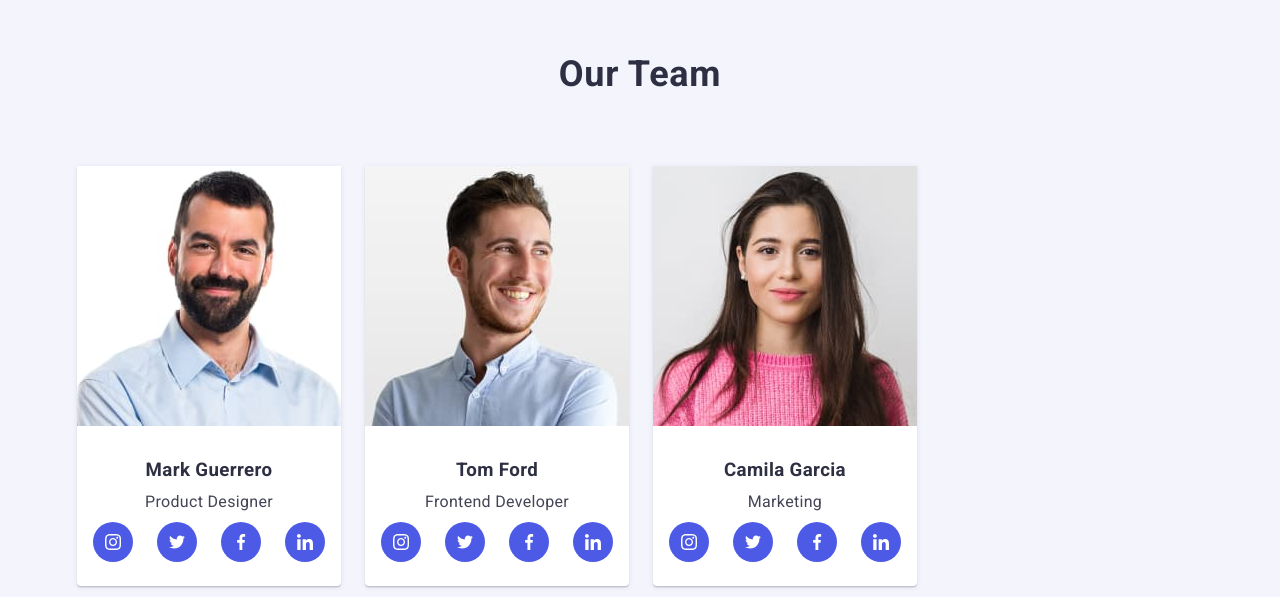
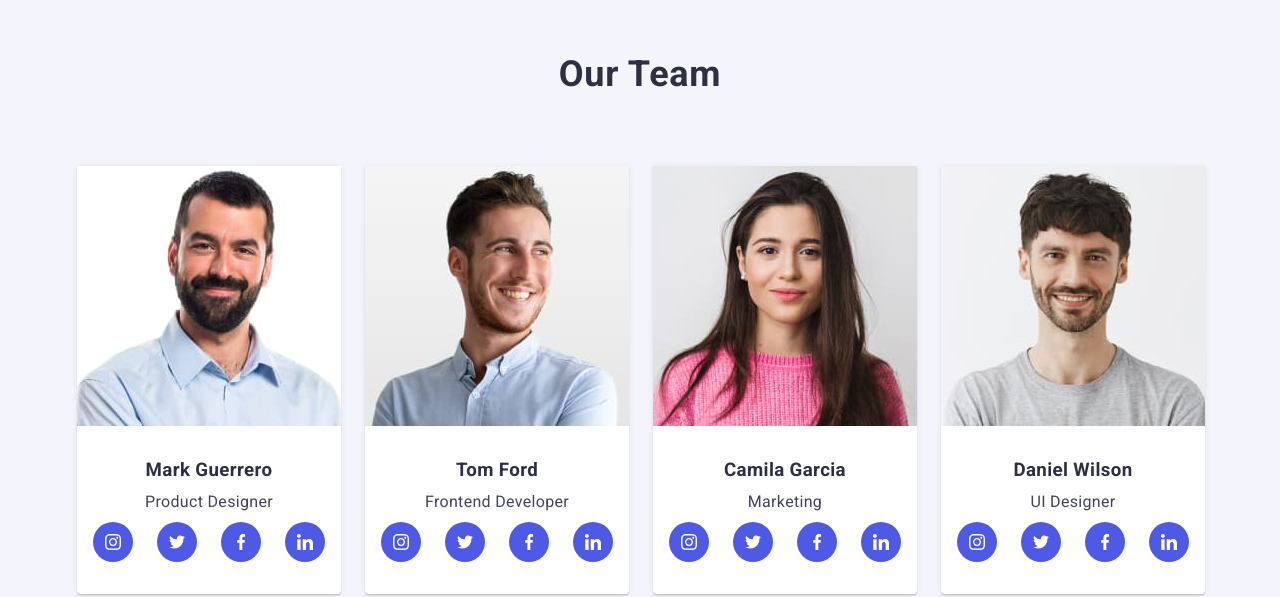
Before and after one commit to AnastasiaCarlii/goit-markup-hw-04, a plain HTML site: page index.html in a window 1280 px wide. Shown: the part 1824-2421 px from the top of the page. Drawn offline with nearby package versions, Linux system fonts and the light colour scheme.

Commit message:
Update styles.css

```diff
--- a/css/styles.css
+++ b/css/styles.css
@@ -257,7 +257,6 @@ img {
 
 .team {
   display: flex;
-  flex-wrap: wrap;
   gap: 24px;
   margin-top: 72px;
   background: var(--buttons-background-color);
@@ -279,6 +278,7 @@ img {
   line-height: 24px;
   letter-spacing: 0.02em;
   color: var(--primary-text-color);
+  padding-bottom: 8px;
 }
 .person-name {
   line-height: 24px;
@@ -290,6 +290,7 @@ img {
   display: flex;
   gap: 24px;
   justify-content: center;
+  text-align: center;
 }
 
 .team-social-item {
@@ -300,7 +301,6 @@ img {
   display: flex;
   justify-content: center;
   align-items: center;
-  margin-top: 8px;
   width: 100%;
   height: 100%;
   border-radius: 50%;
```
